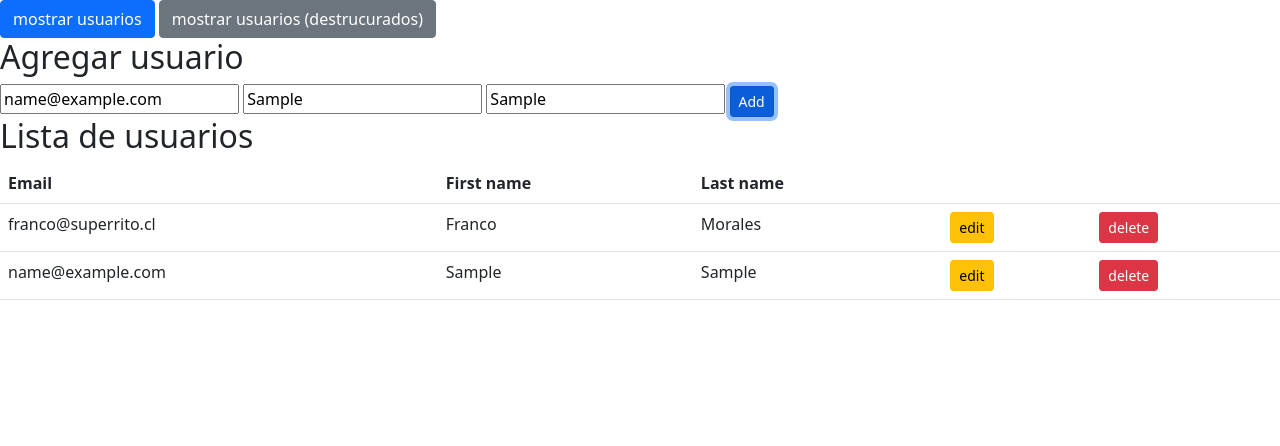
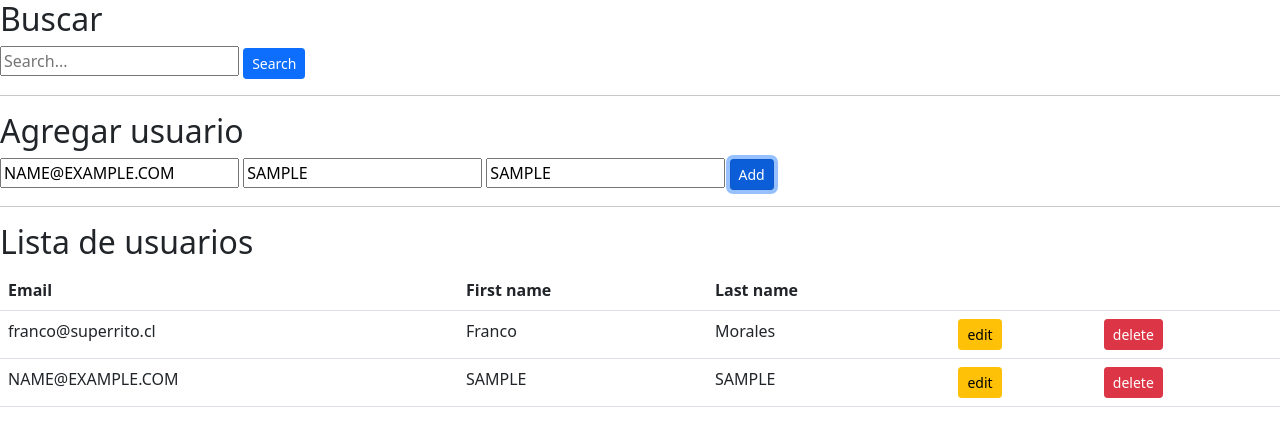
Before and after one commit to francolmc/claseFrontEndJS, a plain HTML site: page clase4/index.html in a window 1280 px wide. Both pictures are taken after typing "name@example.com", "Sample", "Sample" into the empty fields and a click on the button "Add". Drawn offline with nearby package versions, Linux system fonts and the light colour scheme.

Commit message:
feat: search

```diff
--- a/clase4/index.html
+++ b/clase4/index.html
@@ -9,21 +9,17 @@
     <link href="https://cdn.jsdelivr.net/npm/bootstrap@5.1.3/dist/css/bootstrap.min.css" rel="stylesheet" integrity="sha384-1BmE4kWBq78iYhFldvKuhfTAU6auU8tT94WrHftjDbrCEXSU1oBoqyl2QvZ6jIW3" crossorigin="anonymous">
 </head>
 <body>
-    <input
-        type="button"
-        value="mostrar usuarios"
-        class="btn btn-primary"
-        onclick="getUsers()">
-    <input
-        type="button"
-        value="mostrar usuarios (destrucurados)"
-        class="btn btn-secondary"
-        onclick="getUsersDestructuring()">
+    <h2>Buscar</h2>
+    <form action="#">
+        <input type="text" name="search" id="search" placeholder="Search...">
+        <input type="button" value="Search" class="btn btn-primary btn-sm" onclick="searchButton(search.value)">
+    </form>
+    <hr>
     <h2>Agregar usuario</h2>
     <form action="">
-        <input type="text" name="email" id="email" placeholder="Ingresar email">
-        <input type="text" name="firstName" id="firstName" placeholder="Ingresar nombre">
-        <input type="text" name="lastName" id="lastName" placeholder="Ingresar apellido">
+        <input type="text" name="email" id="email" placeholder="Ingresar email" oninput="changeUpper(this)">
+        <input type="text" name="firstName" id="firstName" placeholder="Ingresar nombre" oninput="changeUpper(this)">
+        <input type="text" name="lastName" id="lastName" placeholder="Ingresar apellido" oninput="changeUpper(this)">
         <input type="button"
             id="addButton"
             value="Add"
@@ -42,6 +38,7 @@
             firstName.value,
             lastName.value)">
     </form>
+    <hr>
     <h2>Lista de usuarios</h2>
     <div id="userTable"></div>
 </body>
--- a/clase4/js/main.js
+++ b/clase4/js/main.js
@@ -7,21 +7,7 @@ usersList.push({
 });
 
 const getUsers = () => {
-    let htmlOut = '<table class="table">';
-    htmlOut = htmlOut + '<tr>';
-    htmlOut = htmlOut + '<th>Email</th><th>First name</th><th>Last name</th><th></th><th></th>';
-    htmlOut = htmlOut + '</tr>';
-    usersList.forEach(item => {
-        htmlOut = htmlOut + '<tr>';
-        htmlOut = htmlOut + `<td>${item.email}</td>`;
-        htmlOut = htmlOut + `<td>${item.firstName}</td>`;
-        htmlOut = htmlOut + `<td>${item.lastName}</td>`;
-        htmlOut = htmlOut + `<td><input type="button" class="btn btn-warning btn-sm" value="edit" onclick="editUser('${item.email}')" /></td>`;
-        htmlOut = htmlOut + `<td><input type="button" class="btn btn-danger btn-sm" value="delete" onclick="deleteUser('${item.email}')" /></td>`;
-        htmlOut = htmlOut + '</tr>';
-    });
-    htmlOut = htmlOut + '</table>';
-    document.getElementById('userTable').innerHTML = htmlOut;
+    drawTable(usersList);
 }
 
 const getUsersDestructuring = () => {
@@ -53,7 +39,7 @@ const deleteUser = (email) => {
         alert('El usuario no existe')
     } else {
         if(confirm('Esta seguro?') === true) {
-            usersList.splice(index);
+            usersList.splice(index, 1);
             getUsers();
         }
     }
@@ -109,3 +95,33 @@ const updateUser = (email, firstName, lastName) => {
         document.getElementById('updateButton').style.display = 'none';
     }
 }
+
+const changeUpper = (control) => {
+    control.value = control.value.toUpperCase();
+}
+
+const searchButton = (search) => {
+    drawTable(usersList.filter(filter =>
+        filter.email.toUpperCase().includes(search.toUpperCase()) ||
+        filter.firstName.toUpperCase().includes(search.toUpperCase()) ||
+        filter.lastName.toUpperCase().includes(search.toUpperCase())
+        ));
+}
+
+const drawTable = (list) => {
+    let htmlOut = '<table class="table">';
+    htmlOut = htmlOut + '<tr>';
+    htmlOut = htmlOut + '<th>Email</th><th>First name</th><th>Last name</th><th></th><th></th>';
+    htmlOut = htmlOut + '</tr>';
+    list.forEach(item => {
+        htmlOut = htmlOut + '<tr>';
+        htmlOut = htmlOut + `<td>${item.email}</td>`;
+        htmlOut = htmlOut + `<td>${item.firstName}</td>`;
+        htmlOut = htmlOut + `<td>${item.lastName}</td>`;
+        htmlOut = htmlOut + `<td><input type="button" class="btn btn-warning btn-sm" value="edit" onclick="editUser('${item.email}')" /></td>`;
+        htmlOut = htmlOut + `<td><input type="button" class="btn btn-danger btn-sm" value="delete" onclick="deleteUser('${item.email}')" /></td>`;
+        htmlOut = htmlOut + '</tr>';
+    });
+    htmlOut = htmlOut + '</table>';
+    document.getElementById('userTable').innerHTML = htmlOut;
+}
```
